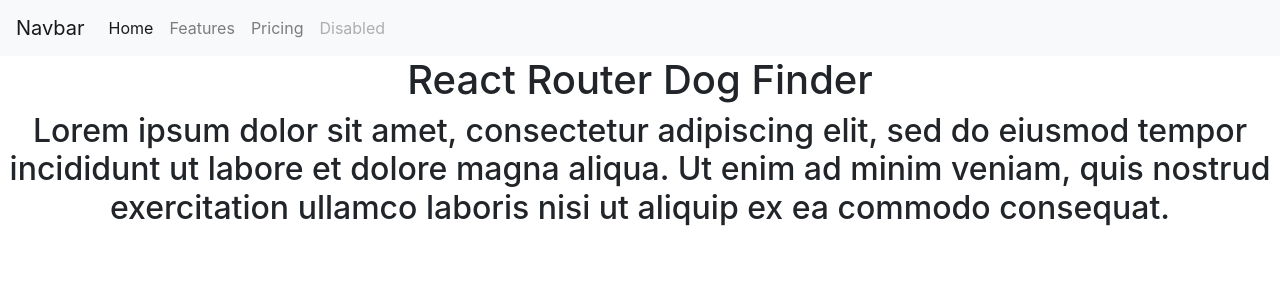
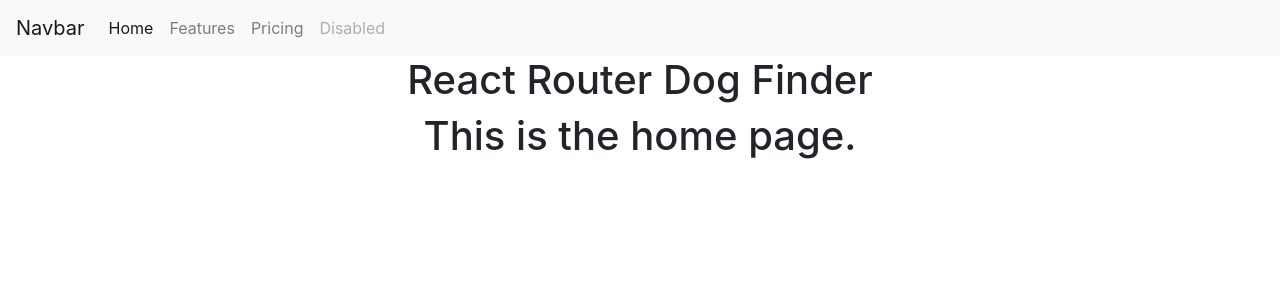
Before and after one commit to Guillermo-Martin/react-router-dog-finder, a React (Create React App) app: page / in a window 1280 px wide. Shown: the top 300 px of the page. Built offline with nearby package versions, Linux system fonts and the light colour scheme.

Commit message:
Create the Home component

```diff
--- a/src/App.js
+++ b/src/App.js
@@ -1,15 +1,14 @@
 import React from 'react';
 import './App.css';
 import Navbar from './components/Navbar';
+import Home from './components/Home';
 
 function App() {
   return (
     <div className="App">
       <Navbar />
       <h1>React Router Dog Finder</h1>
-      <h2>
-        Lorem ipsum dolor sit amet, consectetur adipiscing elit, sed do eiusmod tempor incididunt ut labore et dolore magna aliqua. Ut enim ad minim veniam, quis nostrud exercitation ullamco laboris nisi ut aliquip ex ea commodo consequat.
-      </h2>
+      <Home />
     </div>
   );
 }
--- /dev/null
+++ b/src/components/Home.js
@@ -0,0 +1,11 @@
+import React from 'react';
+
+function Home() {
+  return(
+    <div>
+      <h1>This is the home page.</h1>
+    </div>
+  );
+}
+
+export default Home;
```
